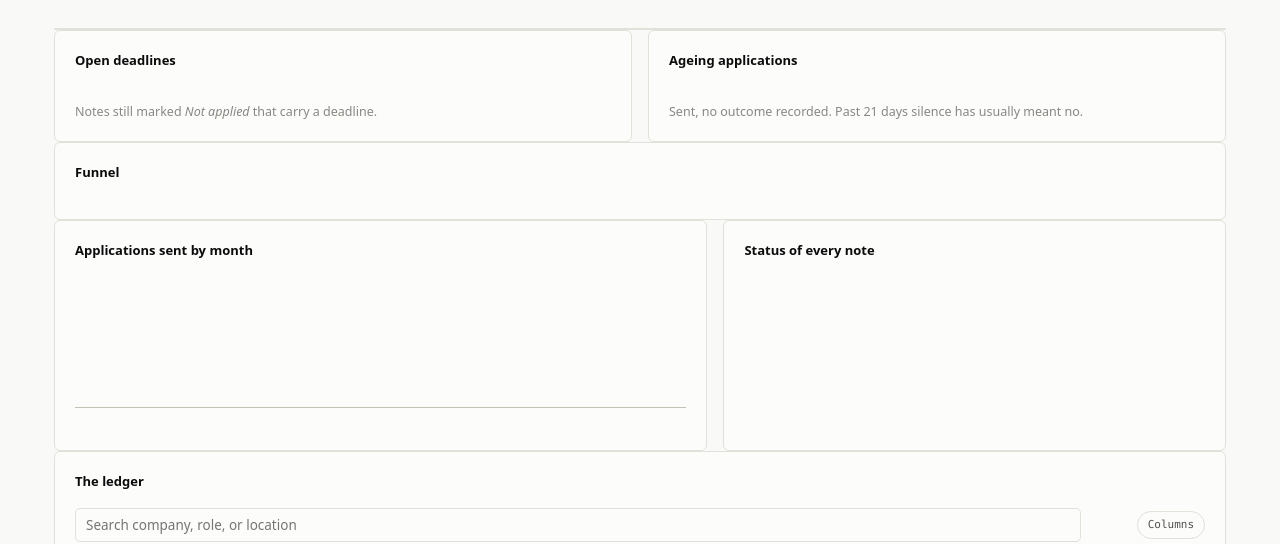
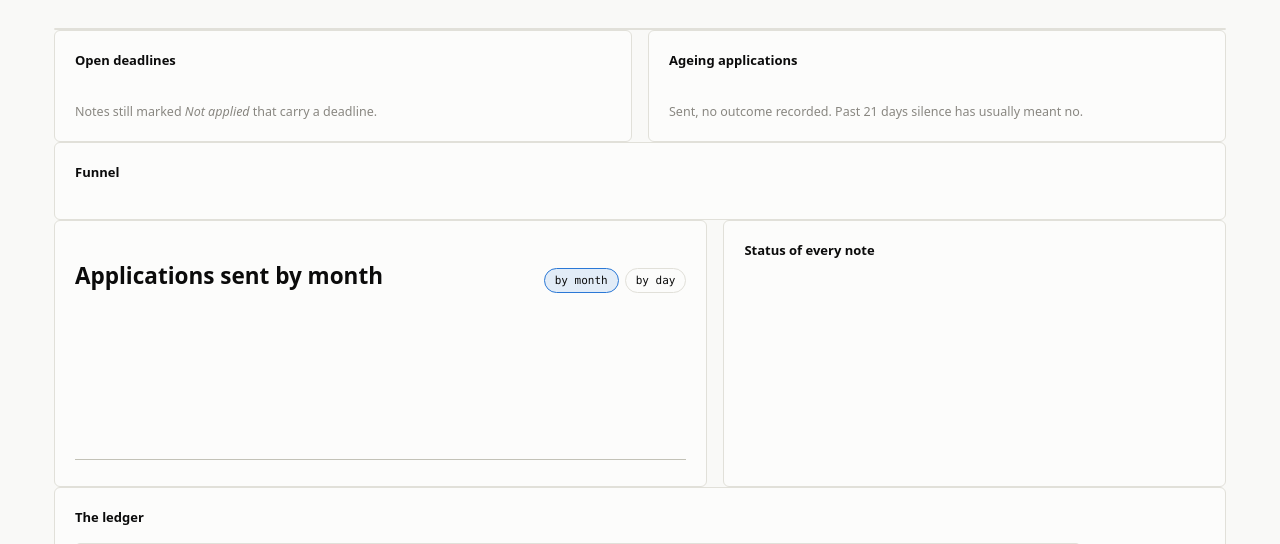
Before and after one commit to cao-jacky/jobs-portal, a Python web app: template templates/index.html in a window 1280 px wide. Shown: the part 76-620 px from the top of the page. Run offline with Jinja, Linux system fonts and the light colour scheme; the template is opened without the code that fills it, so the values that code supplies are empty.

Commit message:
Let the applications histogram be read by month or by day
The monthly bars showed pace but hid rhythm: a month with eight applications
sent on one afternoon looked the same as a month with eight spread evenly.

Add a granularity toggle to the panel. The day view fills every date between
the first and last application, so gaps read as gaps, gives each bar a floor
width and scrolls inside its own container rather than widening the page, and
opens at the recent end. The choice is remembered per browser.

Co-Authored-By: Claude Opus 5 (1M context) <noreply@anthropic.com>

```diff
--- a/templates/index.html
+++ b/templates/index.html
@@ -96,6 +96,10 @@
   .stage .track { height:20px; } .stage .fill { height:100%; border-radius:0 4px 4px 0; min-width:6px; }
   .stage .n { font-family:var(--mono); font-size:13px; font-variant-numeric:tabular-nums; text-align:right; }
   .stage .n span { color:var(--ink-muted); font-size:11.5px; }
+  .sent-head { display:flex; align-items:baseline; gap:10px; flex-wrap:wrap; }
+  .sent-head .chips { margin-left:auto; }
+  .sent-scroll { overflow-x:auto; min-width:0; }
+  .sent-inner { min-width:100%; }
   .bars { display:flex; align-items:flex-end; gap:3px; height:132px; border-bottom:1px solid var(--baseline); padding-top:4px; }
   .bar-col { flex:1 1 0; display:flex; flex-direction:column; justify-content:flex-end; height:100%; min-width:0; cursor:default; }
   .bar { background:var(--accent); border-radius:4px 4px 0 0; min-height:2px; transition:filter 120ms ease; }
@@ -360,9 +364,19 @@
 
   <section class="charts">
     <div class="panel">
-      <h2>Applications sent by month</h2>
-      <div class="bars" id="months" role="img" aria-label="Applications sent per month"></div>
-      <div class="bar-axis" id="months-axis" aria-hidden="true"></div>
+      <div class="sent-head">
+        <h2 id="sent-title">Applications sent by month</h2>
+        <div class="chips" role="group" aria-label="Histogram granularity">
+          <button class="chip" id="by-month" role="switch" aria-pressed="true">by month</button>
+          <button class="chip" id="by-day" role="switch" aria-pressed="false">by day</button>
+        </div>
+      </div>
+      <div class="sent-scroll">
+        <div class="sent-inner">
+          <div class="bars" id="months" role="img" aria-label="Applications sent per month"></div>
+          <div class="bar-axis" id="months-axis" aria-hidden="true"></div>
+        </div>
+      </div>
     </div>
     <div class="panel">
       <h2>Status of every note</h2>
@@ -651,24 +665,7 @@ function renderSummary() {
       <div class="track"><div class="fill" style="width:${DATA.length ? (n / DATA.length * 100).toFixed(1) : 0}%;background:${color}"></div></div>
       <span class="n">${n}<span> / ${DATA.length}</span></span></div>`).join("");
 
-  const byMonth = new Map();
-  sent.forEach(r => { if (r.appliedMonth) byMonth.set(r.appliedMonth, (byMonth.get(r.appliedMonth) || 0) + 1); });
-  const months = [...byMonth.keys()].sort();
-  const series = [];
-  if (months.length) {
-    const [y0, m0] = months[0].split("-").map(Number);
-    const [y1, m1] = months[months.length - 1].split("-").map(Number);
-    for (let y = y0, m = m0; y < y1 || (y === y1 && m <= m1); m === 12 ? (m = 1, y++) : m++) {
-      const key = `${y}-${String(m).padStart(2, "0")}`;
-      series.push({ key, n: byMonth.get(key) || 0 });
-    }
-  }
-  const peak = Math.max(1, ...series.map(v => v.n));
-  $("months").innerHTML = series.map(v => `<div class="bar-col" tabindex="0"
-      data-tip="${v.key} &middot; ${v.n} sent" aria-label="${v.key}: ${v.n} applications sent">
-      <div class="bar" style="height:${v.n ? Math.max(4, v.n / peak * 100) : 0}%"></div></div>`).join("");
-  $("months-axis").innerHTML = series.map((v, i) =>
-    `<span>${i === 0 || i === series.length - 1 || v.key.endsWith("-01") ? v.key.slice(2) : ""}</span>`).join("");
+  renderSent(sent);
 
   const counts = new Map();
   DATA.forEach(r => counts.set(r.status, (counts.get(r.status) || 0) + 1));
@@ -760,6 +757,74 @@ function leadDays(row) {
   return Math.round((new Date(row.applied + "T00:00:00") - new Date(row.added + "T00:00:00")) / 86400000);
 }
 
+const SENT_BY_KEY = "jobs-portal-sent-by";
+let sentBy = (() => {
+  try { return localStorage.getItem(SENT_BY_KEY) === "day" ? "day" : "month"; }
+  catch (_) { return "month"; }
+})();
+
+function monthSeries(sent) {
+  const counts = new Map();
+  sent.forEach(r => { if (r.appliedMonth) counts.set(r.appliedMonth, (counts.get(r.appliedMonth) || 0) + 1); });
+  const keys = [...counts.keys()].sort();
+  const out = [];
+  if (keys.length) {
+    const [y0, m0] = keys[0].split("-").map(Number);
+    const [y1, m1] = keys[keys.length - 1].split("-").map(Number);
+    for (let y = y0, m = m0; y < y1 || (y === y1 && m <= m1); m === 12 ? (m = 1, y++) : m++) {
+      const key = `${y}-${String(m).padStart(2, "0")}`;
+      out.push({ key, n: counts.get(key) || 0, label: key.slice(2), major: key.endsWith("-01") });
+    }
+  }
+  return out;
+}
+
+function daySeries(sent) {
+  const counts = new Map();
+  sent.forEach(r => { if (r.applied) counts.set(r.applied, (counts.get(r.applied) || 0) + 1); });
+  const keys = [...counts.keys()].sort();
+  const out = [];
+  if (!keys.length) return out;
+  const cursor = new Date(keys[0] + "T00:00:00");
+  const last = new Date(keys[keys.length - 1] + "T00:00:00");
+  while (cursor <= last) {
+    const key = isoDay(cursor);
+    out.push({ key, n: counts.get(key) || 0, label: key.slice(0, 7).slice(2),
+               major: key.endsWith("-01") });
+    cursor.setDate(cursor.getDate() + 1);
+  }
+  return out;
+}
+
+function renderSent(sent) {
+  const byDay = sentBy === "day";
+  const series = byDay ? daySeries(sent) : monthSeries(sent);
+  const peak = Math.max(1, ...series.map(v => v.n));
+  const unit = byDay ? "day" : "month";
+  $("sent-title").textContent = `Applications sent by ${unit}`;
+  $("by-month").setAttribute("aria-pressed", String(!byDay));
+  $("by-day").setAttribute("aria-pressed", String(byDay));
+  $("months").setAttribute("aria-label", `Applications sent per ${unit}`);
+  // a day view needs room to breathe, so give each bar a floor width and let it scroll
+  $("months").style.minWidth = byDay ? `${series.length * 6}px` : "";
+  $("months-axis").style.minWidth = byDay ? `${series.length * 6}px` : "";
+  $("months").innerHTML = series.map(v => `<div class="bar-col" tabindex="0"
+      data-tip="${v.key} &middot; ${v.n} sent" aria-label="${v.key}: ${v.n} applications sent">
+      <div class="bar" style="height:${v.n ? Math.max(4, v.n / peak * 100) : 0}%"></div></div>`).join("");
+  $("months-axis").innerHTML = series.map((v, i) => {
+    const show = byDay ? v.major : (i === 0 || i === series.length - 1 || v.major);
+    return `<span>${show ? v.label : ""}</span>`;
+  }).join("");
+  const scroller = document.querySelector(".sent-scroll");
+  if (scroller && byDay) scroller.scrollLeft = scroller.scrollWidth;
+}
+
+function setSentBy(next) {
+  sentBy = next;
+  try { localStorage.setItem(SENT_BY_KEY, next); } catch (_) {}
+  renderSummary();
+}
+
 function renderWall() {
   const gaps = DATA.map(r => r.daysToOutcome).filter(d => d !== null && d >= 0).sort((a, b) => a - b);
   const rejections = DATA.filter(r => r.status === "Rejected" || r.status === "Not eligible");
@@ -944,6 +1009,8 @@ function showView(which) {
   $("tab-insights").setAttribute("aria-selected", String(insightsOn));
   if (insightsOn) renderInsights();
 }
+$("by-month").addEventListener("click", () => setSentBy("month"));
+$("by-day").addEventListener("click", () => setSentBy("day"));
 $("tab-ledger").addEventListener("click", () => showView("ledger"));
 $("tab-insights").addEventListener("click", () => showView("insights"));
 
```
